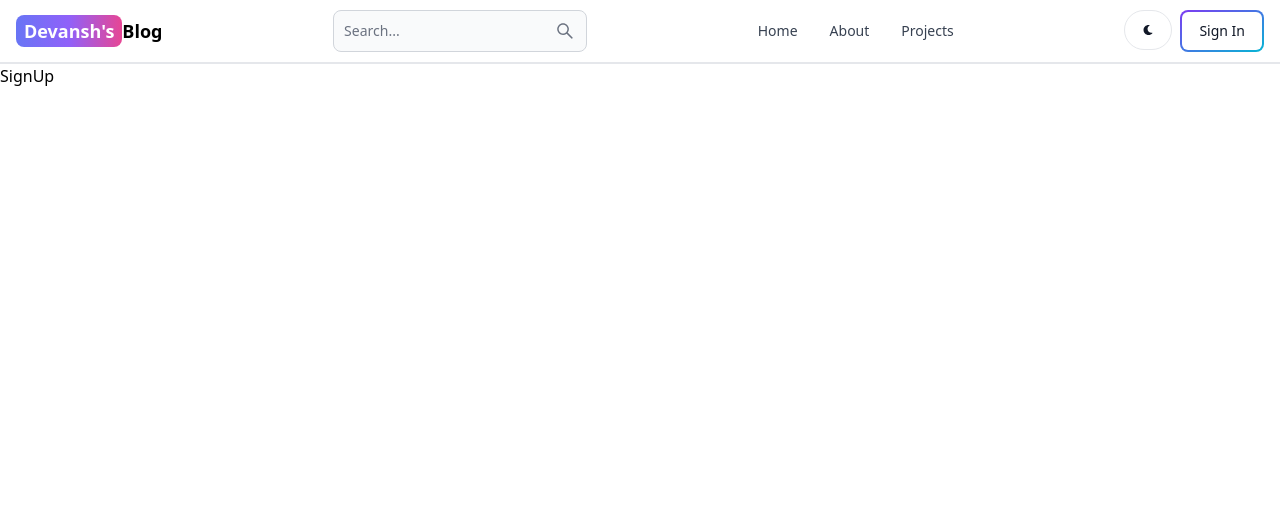
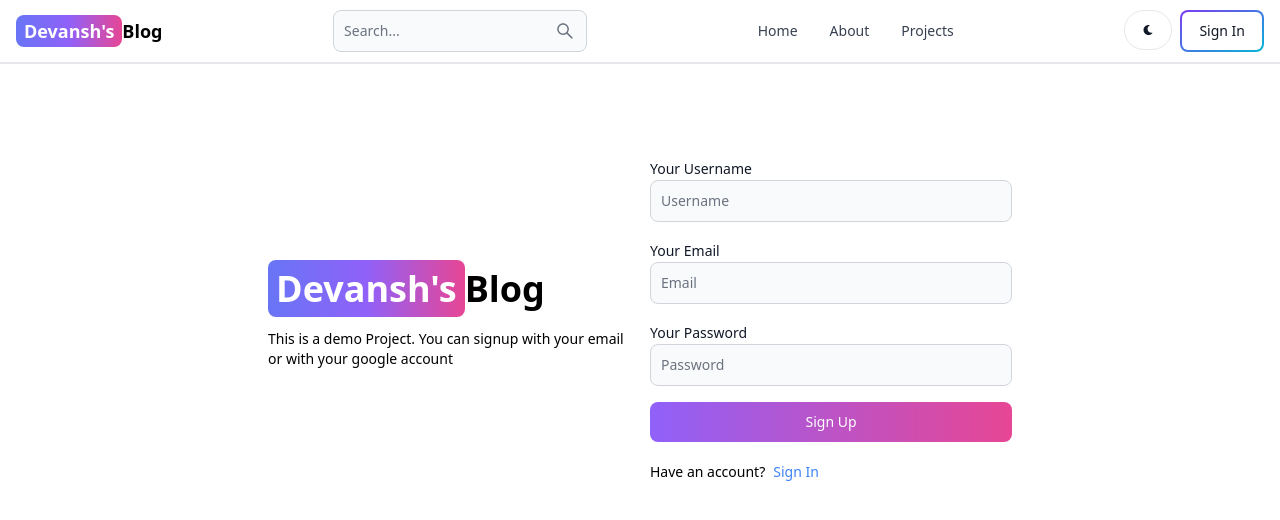
Before and after one commit to Devanshhh26/mern-blog, a React (Vite) app in the folder client/: page /signup in a window 1280 px wide. Shown: the top 520 px of the page. Built offline with nearby package versions, Linux system fonts and the light colour scheme.

Commit message:
SignUp Page UI

```diff
--- a/client/src/pages/SignUp.jsx
+++ b/client/src/pages/SignUp.jsx
@@ -1,8 +1,57 @@
+import { Button, Label,TextInput } from 'flowbite-react'
 import React from 'react'
+import { Link } from 'react-router-dom'
 
 function SignUp() {
   return (
-    <div>SignUp</div>
+    <div className='min-h-screen mt-20'>
+      <div className='flex p-3 max-w-3xl mx-auto flex-col md:flex-row md:items-center gap-5'>
+        <div className='flex-1'>
+        <Link to="/" className=' font-bold dark:text-white text-4xl'>
+            <span className='px-2 py-1 bg-gradient-to-r from-indigo-500 via-purple-500 to-pink-500 rounded-lg text-white'>Devansh's</span>
+            Blog
+        </Link>
+        <p className='text-sm mt-5'>This is a demo Project. You can signup with your email or with your google account</p>
+        </div>
+        <div className='flex-1'>
+        <form className='flex flex-col gap-4'>
+          <div>
+            <Label value='Your Username'/>
+            <TextInput
+            type='text'
+            placeholder='Username'
+            id='username'
+            />
+          </div>
+          <div>
+            <Label value='Your Email'/>
+            <TextInput
+            type='text'
+            placeholder='Email'
+            id='email'
+            />
+          </div>
+          <div>
+            <Label value='Your Password'/>
+            <TextInput
+            type='text'
+            placeholder='Password'
+            id='password'
+            />
+          </div>
+          <Button gradientDuoTone='purpleToPink' type='submit'>
+            Sign Up
+          </Button>
+        </form>
+        <div className='flex gap-2 text-sm mt-5'>
+        <span>Have an account? </span>
+        <Link to='/signin' className='text-blue-500'>
+        Sign In
+        </Link>
+        </div>
+        </div>
+      </div>
+    </div>
   )
 }
 
```
